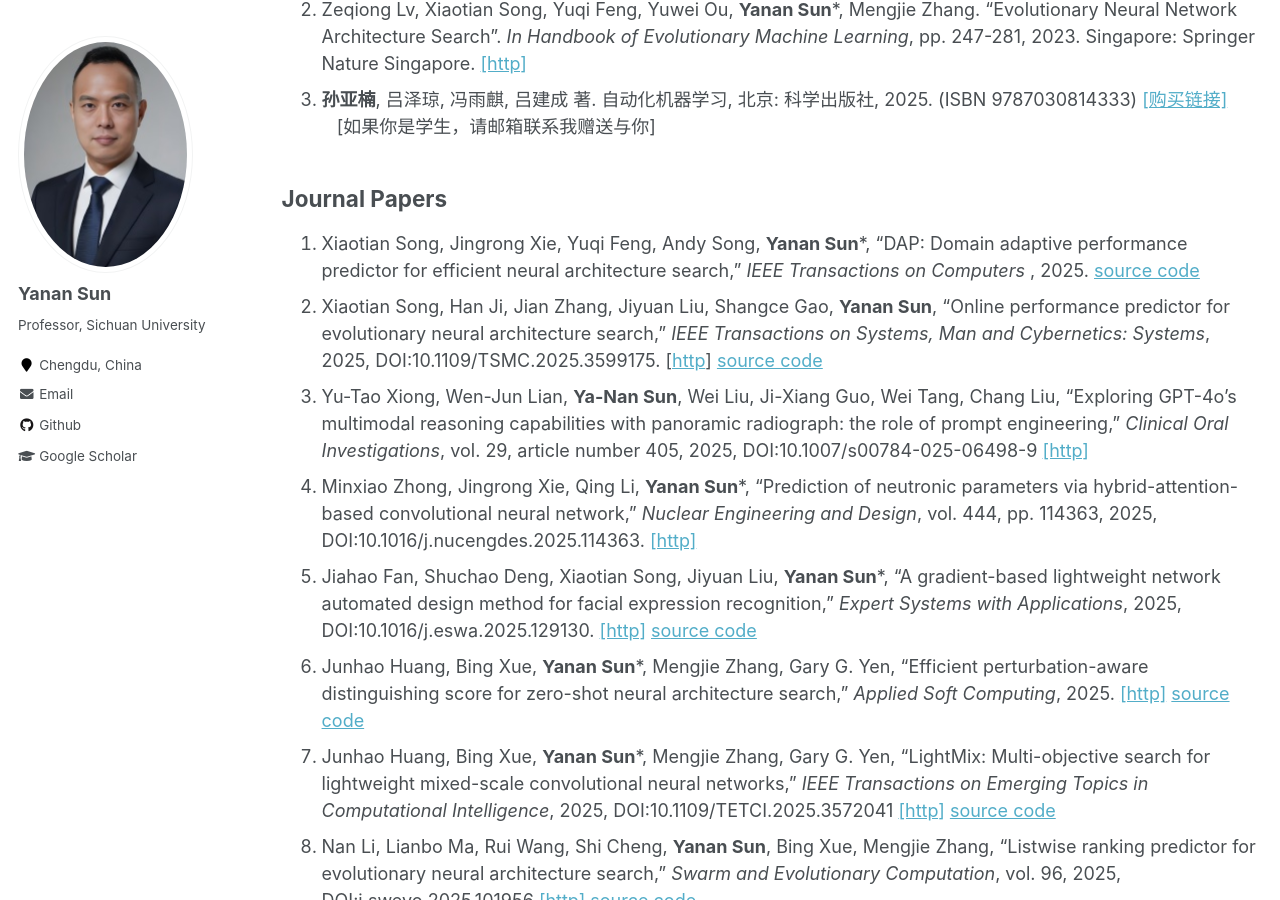
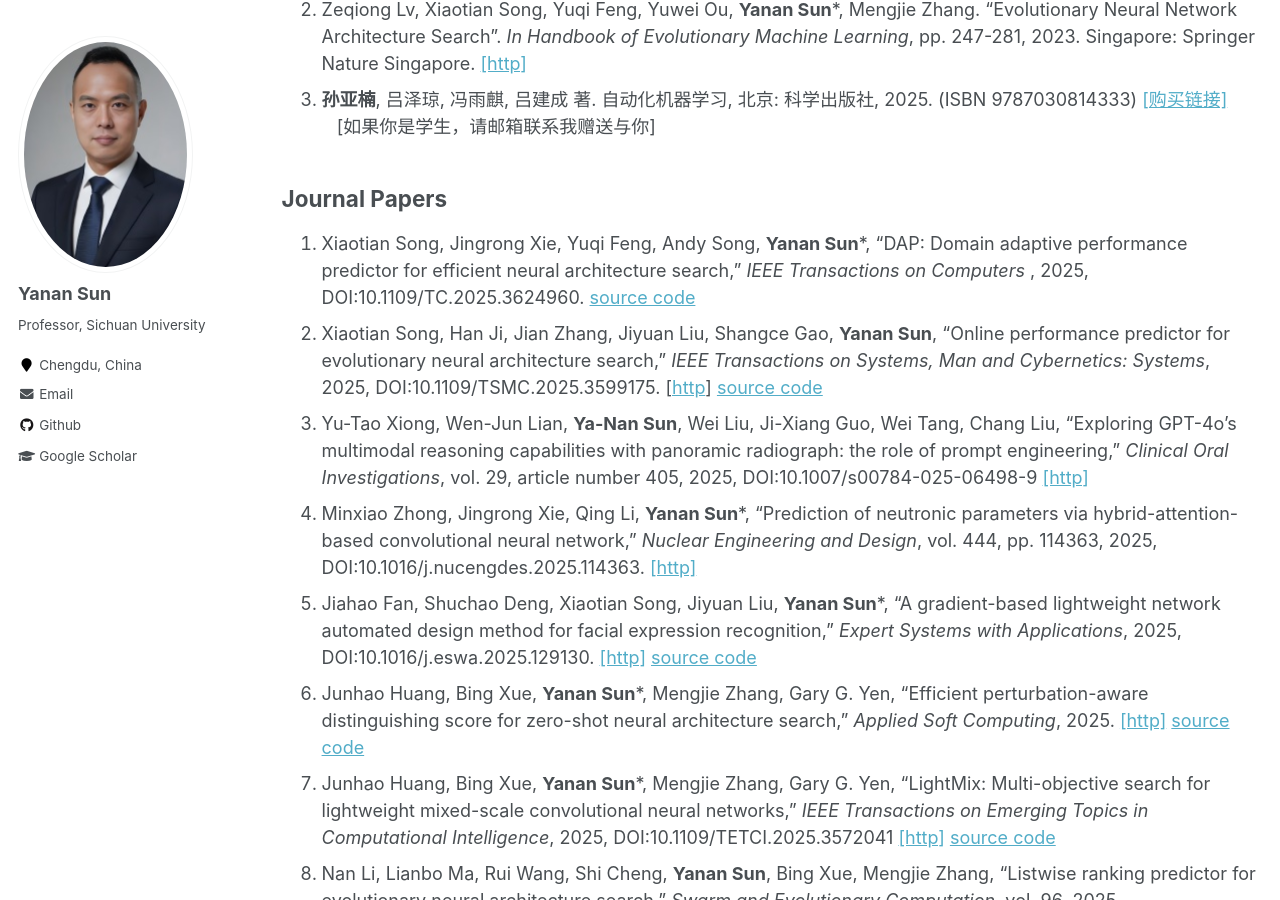
Before and after one commit to yn-sun/yn-sun.github.io, a Jekyll site: the page built from _pages/publications.md, in a window 1280 px wide and 900 px high, scrolled down 402 px. Built offline with Jekyll 4.4.1, drawn with Linux system fonts in a browser that asks for light colours; comment, search, counter and statistics services are not loaded.

Commit message:
Update publications.md

```diff
--- a/_pages/publications.md
+++ b/_pages/publications.md
@@ -12,7 +12,7 @@ author_profile: true
 3. **孙亚楠**, 吕泽琼, 冯雨麒, 吕建成 著. 自动化机器学习, 北京: 科学出版社, 2025. (ISBN 9787030814333)  [[购买链接]](https://www.ecsponline.com/goods.php?id=227870) &nbsp;&nbsp;&nbsp;[如果你是学生，请邮箱联系我赠送与你]
 
 ## Journal Papers
-1. Xiaotian Song, Jingrong Xie, Yuqi Feng, Andy Song, **Yanan Sun***, "DAP: Domain adaptive performance predictor for efficient neural architecture search," <i>IEEE Transactions on Computers </i>, 2025. [source code](https://github.com/songxt3/DAP)
+1. Xiaotian Song, Jingrong Xie, Yuqi Feng, Andy Song, **Yanan Sun***, "DAP: Domain adaptive performance predictor for efficient neural architecture search," <i>IEEE Transactions on Computers </i>, 2025, DOI:10.1109/TC.2025.3624960. [source code](https://github.com/songxt3/DAP)
 2. Xiaotian Song, Han Ji, Jian Zhang, Jiyuan Liu, Shangce Gao, **Yanan Sun**, "Online performance predictor for evolutionary neural architecture search," <i>IEEE Transactions on Systems, Man and Cybernetics: Systems</i>, 2025, DOI:10.1109/TSMC.2025.3599175. [[http](https://ieeexplore.ieee.org/document/11145879)] [source code](https://github.com/songxt3/GPOPP)
 3. Yu-Tao Xiong, Wen-Jun Lian, **Ya-Nan Sun**, Wei Liu, Ji-Xiang Guo, Wei Tang, Chang Liu, "Exploring GPT-4o’s multimodal reasoning capabilities with panoramic radiograph: the role of prompt engineering," <i>Clinical Oral Investigations</i>, vol. 29, article number 405, 2025, DOI:10.1007/s00784-025-06498-9
 [[http]](https://link.springer.com/article/10.1007/s00784-025-06498-9)
```
